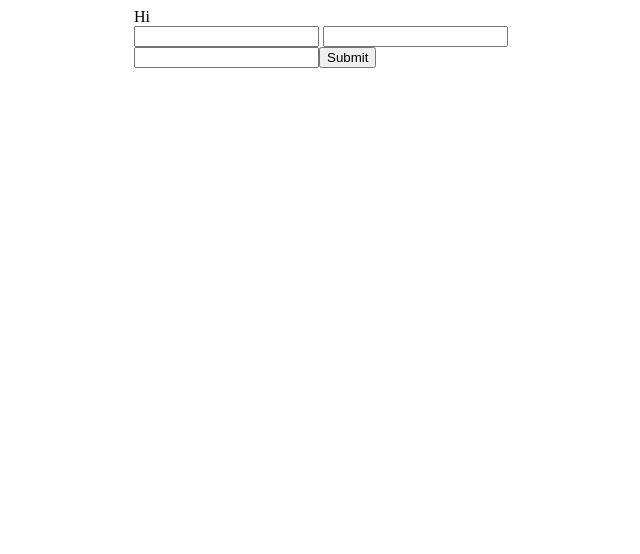
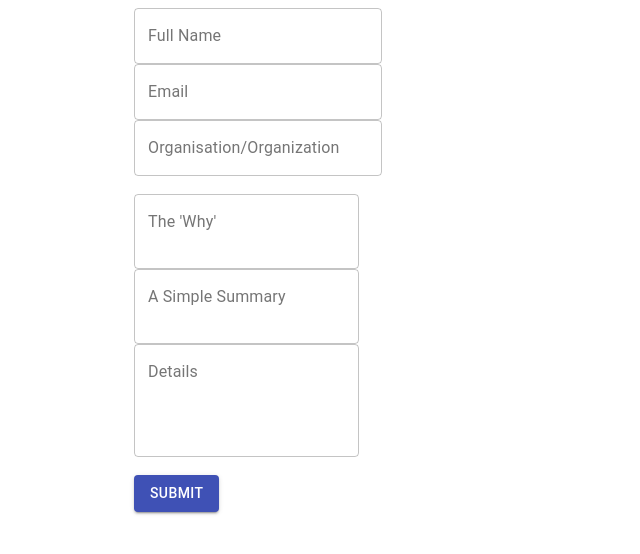
Before and after one commit to unegma/web3.homes, a Next.js app: page /PageOne in a window 1280 px wide. Shown: the top 554 px of the page, without its empty margins (230-870 px from the left). Built offline with nearby package versions, Linux system fonts and the light colour scheme.

Commit message:
Add form and styling

```diff
--- a/src/App.css
+++ b/src/App.css
@@ -75,3 +75,17 @@
   display: flex;
   justify-content: flex-start;
 }
+
+.proposal-box {
+  margin: 5px 5px;
+}
+
+/*todo refactor this so aren't force overriding*/
+.MuiTextField-root {
+  min-width: 500px !important;
+  margin: 5px 0 !important;
+}
+
+.error {
+  color: red;
+}
--- a/src/pages/PageOne.tsx
+++ b/src/pages/PageOne.tsx
@@ -2,6 +2,9 @@ import React, {useEffect, useState} from 'react';
 import {Container} from "@material-ui/core";
 import axios from 'axios';
 import { useForm } from 'react-hook-form';
+import { TextField } from "@material-ui/core";
+import {Button, Input} from "@material-ui/core";
+
 
 export default function PageOne(): JSX.Element {
 
@@ -34,17 +37,65 @@ export default function PageOne(): JSX.Element {
     <section className="container">
       <div>
         <Container maxWidth="sm">
-          Hi
-
-          {/*<img src={imageUrl} />*/}
 
           <form onSubmit={handleSubmit(onSubmit)}>
-            <input {...register('firstName')} /> {/* register an input */}
-            <input {...register('lastName', { required: true })} />
-            {errors.lastName && <p>Last name is required.</p>}
-            <input {...register('age', { pattern: /\d+/ })} />
-            {errors.age && <p>Please enter number for age.</p>}
-            <input type="submit" />
+            <TextField
+              variant="outlined"
+              {...register('name')}
+              label="Full Name"
+            />
+            <br/>
+
+            <TextField
+              variant="outlined"
+              {...register('email', { required: true })}
+              label="Email"
+            />
+            {errors.email && <span className="error"><br/>An email is required.</span>}
+            <br/>
+
+            <TextField
+              variant="outlined"
+              {...register('organisation', { required: true })}
+              label="Organisation/Organization"
+            />
+            {errors.organisation && <span className="error"><br/>An organisation is required.</span>}
+            <br/>
+
+            <br/>
+
+            <TextField
+              multiline
+              variant="outlined"
+              rows={2}
+              {...register('why', { required: true }) } label="The 'Why'"
+            />
+            {errors.why && <span className="error"><br/>Why is this needed?</span>}
+            <br/>
+
+            <TextField
+              multiline
+              variant="outlined"
+              rows={2}
+              {...register('summary', { required: true })} label="A Simple Summary"
+            />
+            {errors.summary && <span className="error"><br/>Please give a very simple summary (like you would in the 'subject' of an email).</span>}
+            <br/>
+
+            <TextField
+              multiline
+              variant="outlined"
+              rows={4}
+              {...register('info', { required: true })} label="Details"
+            />
+            {errors.info && <span className="error"><br/>Details required (don't worry, we will get in touch if anything is missing).</span>}
+            <br/>
+
+            <br/>
+
+            <Button type="submit" color="primary" variant="contained" className="list-item">
+              Submit
+            </Button>
           </form>
 
         </Container>
```
